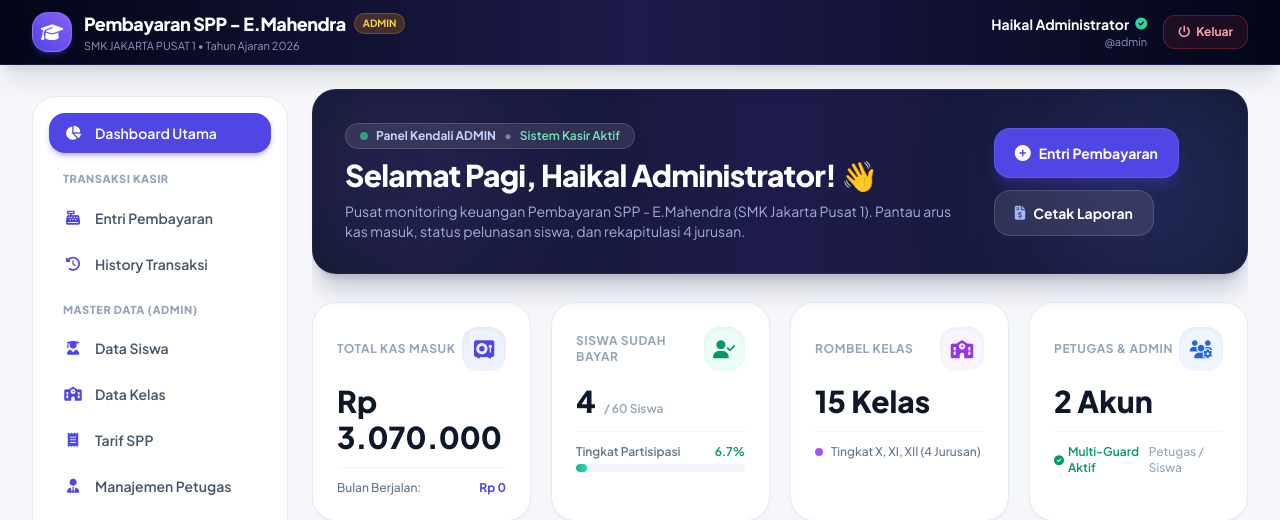
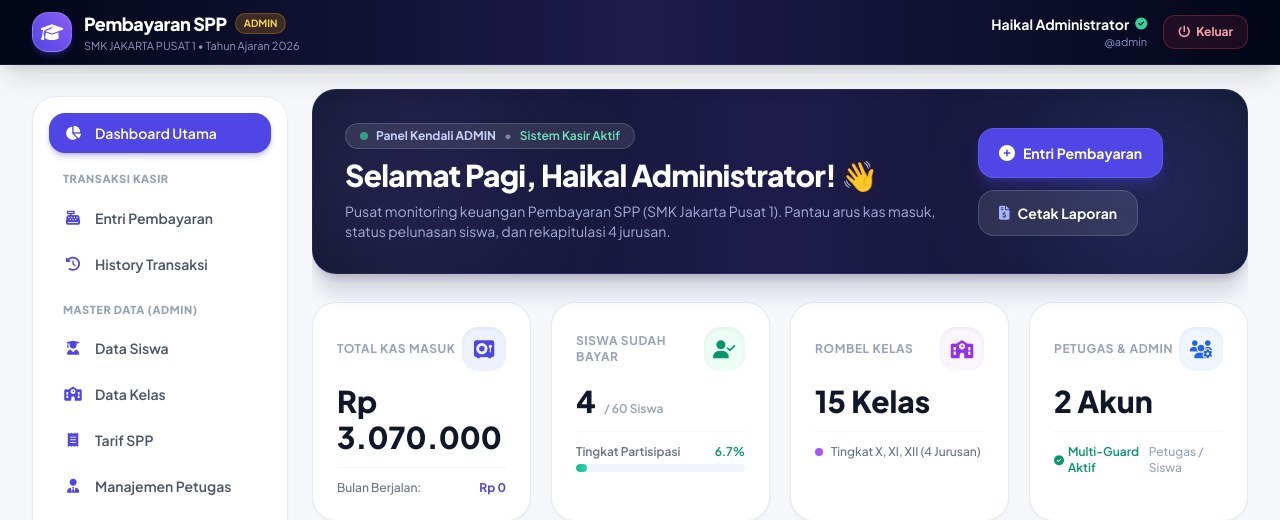
Before and after one commit to haikallsuryaz8-blip/pembayaran-spp-e-mahendra, a Laravel app: page /dashboard in a window 1280 px wide. Shown: the top 520 px of the page. Run offline with Laravel 10, Linux system fonts and the light colour scheme; a user stored in the database is signed in; data comes from the database, SQL or seed files in the repository; parts of the project's set-up code (start-up, migrations or seed data) failed here and were passed over; some libraries are stand-ins or nearby versions.

Commit message:
refactor: Set clean app name Pembayaran SPP

```diff
--- a/resources/views/admin/laporan/cetak.blade.php
+++ b/resources/views/admin/laporan/cetak.blade.php
@@ -29,7 +29,7 @@
     </div>
 
     <div class="header">
-        <h2>LAPORAN PEMBAYARAN SPP - E.MAHENDRA</h2>
+        <h2>LAPORAN PEMBAYARAN SPP</h2>
         <p>SMK JAKARTA PUSAT 1 • TAHUN AJARAN 2026</p>
         <p style="font-size: 11px;">Tanggal Cetak: {{ date('d F Y') }}</p>
     </div>
--- a/resources/views/auth/login.blade.php
+++ b/resources/views/auth/login.blade.php
@@ -3,7 +3,7 @@
 <head>
     <meta charset="UTF-8">
     <meta name="viewport" content="width=device-width, initial-scale=1.0">
-    <title>Login - Pembayaran SPP - E.Mahendra</title>
+    <title>Login - Pembayaran SPP</title>
     <!-- Tailwind CSS -->
     <script src="https://cdn.tailwindcss.com"></script>
     <!-- Font Awesome -->
@@ -32,7 +32,7 @@
                 <div class="inline-flex items-center justify-center w-16 h-16 rounded-2xl bg-gradient-to-tr from-indigo-600 to-violet-500 shadow-lg shadow-indigo-500/40 mb-4 border border-white/20">
                     <i class="fa-solid fa-graduation-cap text-2xl text-white"></i>
                 </div>
-                <h1 class="text-2xl font-extrabold tracking-tight text-white">Pembayaran SPP - E.Mahendra</h1>
+                <h1 class="text-2xl font-extrabold tracking-tight text-white">Pembayaran SPP</h1>
                 <p class="text-xs text-indigo-200/80 mt-1 font-medium tracking-wide">
                     SMK JAKARTA PUSAT 1 • Portal Resmi
                 </p>
--- a/resources/views/dashboard/index.blade.php
+++ b/resources/views/dashboard/index.blade.php
@@ -19,7 +19,7 @@
                     <span id="dynamicGreeting">Selamat Datang</span>, {{ auth('petugas')->user()->nama_petugas }}! 👋
                 </h1>
                 <p class="text-xs sm:text-sm text-indigo-200/80 leading-relaxed font-normal">
-                    Pusat monitoring keuangan Pembayaran SPP - E.Mahendra (SMK Jakarta Pusat 1). Pantau arus kas masuk, status pelunasan siswa, dan rekapitulasi 4 jurusan.
+                    Pusat monitoring keuangan Pembayaran SPP (SMK Jakarta Pusat 1). Pantau arus kas masuk, status pelunasan siswa, dan rekapitulasi 4 jurusan.
                 </p>
             </div>
 
--- a/resources/views/layouts/app.blade.php
+++ b/resources/views/layouts/app.blade.php
@@ -3,7 +3,7 @@
 <head>
     <meta charset="UTF-8">
     <meta name="viewport" content="width=device-width, initial-scale=1.0">
-    <title>@yield('title', 'Sistem Pembayaran SPP') - Pembayaran SPP - E.Mahendra</title>
+    <title>@yield('title', 'Sistem Pembayaran SPP') - SMK JAKARTA PUSAT 1</title>
     <!-- Tailwind CSS CDN -->
     <script src="https://cdn.tailwindcss.com"></script>
     <!-- Font Awesome Icons -->
@@ -32,7 +32,7 @@
                     </div>
                     <div>
                         <div class="flex items-center space-x-2">
-                            <span class="text-base sm:text-lg font-extrabold tracking-tight text-white">Pembayaran SPP - E.Mahendra</span>
+                            <span class="text-base sm:text-lg font-extrabold tracking-tight text-white">Pembayaran SPP</span>
                             <span class="text-[10px] font-bold px-2 py-0.5 rounded-full border {{ auth('petugas')->check() ? (auth('petugas')->user()->level === 'admin' ? 'bg-amber-500/20 text-amber-300 border-amber-500/30' : 'bg-blue-500/20 text-blue-300 border-blue-500/30') : 'bg-emerald-500/20 text-emerald-300 border-emerald-500/30' }}">
                                 {{ auth('petugas')->check() ? strtoupper(auth('petugas')->user()->level) : 'PORTAL SISWA' }}
                             </span>
--- a/resources/views/transaksi/kuitansi.blade.php
+++ b/resources/views/transaksi/kuitansi.blade.php
@@ -30,7 +30,7 @@
 
     <div class="receipt">
         <div class="header">
-            <h2>PEMBAYARAN SPP - E.MAHENDRA</h2>
+            <h2>PEMBAYARAN SPP</h2>
             <p>SMK JAKARTA PUSAT 1 • BUKTI PEMBAYARAN RESMI</p>
             <p>No. Kuitansi: #SPP-{{ str_pad($pembayaran->id_pembayaran, 6, '0', STR_PAD_LEFT) }}</p>
         </div>
```
